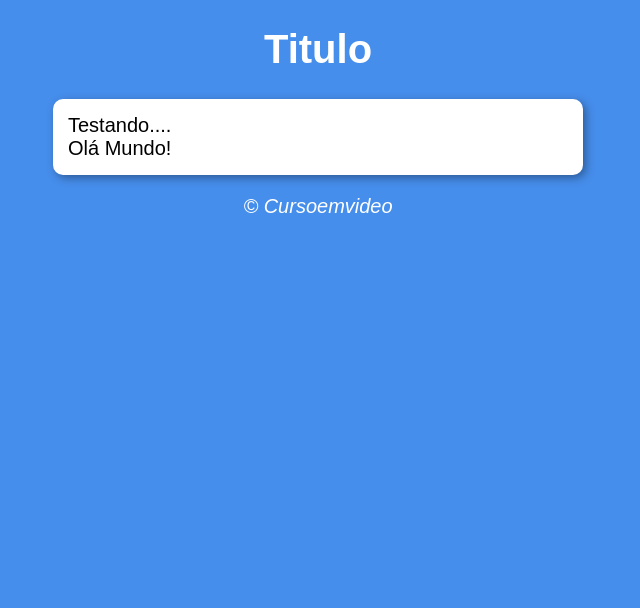
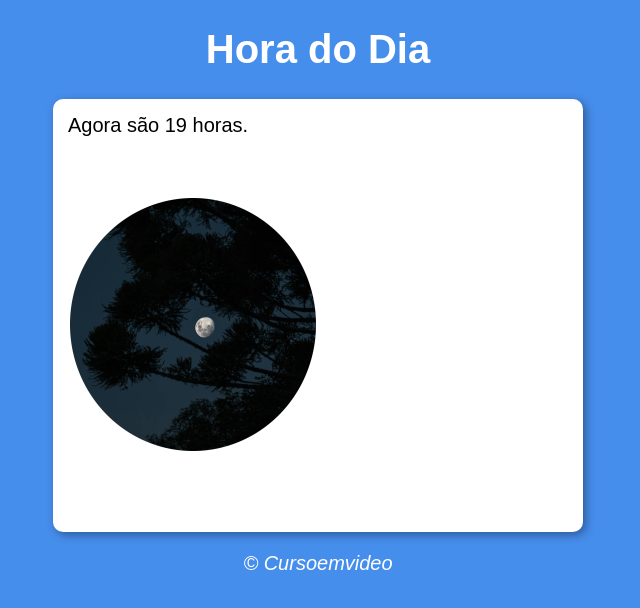
Before and after one commit to kennioliveira87/Java-Scripit, a plain HTML site: page Aula12/Ex014/Modelo01.html in a window 1280 px wide. Shown: the whole page, without its empty margins (322-962 px from the left). Drawn offline with Linux system fonts and the light colour scheme.

Commit message:
atualizei aula012

```diff
--- a/Aula12/Ex014/Modelo01.html
+++ b/Aula12/Ex014/Modelo01.html
@@ -3,21 +3,22 @@
 <head>
     <meta charset="UTF-8">
     <meta name="viewport" content="width=device-width, initial-scale=1.0">
-    <title>Modelo de Exercício</title>
+    <title>Hora do Dia</title>
     <link rel="stylesheet" href="estilo.css">
 </head>
-<body>
+<body onload="carregar()">
     <header>
-        <h1>Titulo</h1>
+        <h1>Hora do Dia</h1>
     </header>
 
     <section>
-        <div>
-            Testando....
+        <div id="msg">
+            Aqui vai aparecer a imagem
         </div>
 
-        <div>
-            Olá Mundo!
+        <div id="foto">
+            <img id="imagem" src="imagens/manha250p.png" alt="foto do dia">
+
         </div>
     </section>
 
--- a/Aula12/Ex014/script.js
+++ b/Aula12/Ex014/script.js
@@ -1 +1,17 @@
-alert('Olá Mundo!')
+function carregar() {
+    var msg = window.document.getElementById('msg')
+    var img = window.document.getElementById('imagem')
+    var data = new Date()
+    var hora = data.getHours()
+    msg.innerHTML = `Agora são ${hora} horas.`
+    if (hora >= 0 && hora < 12) {
+        // BOM DIA!
+        img.src = 'imagens/manha250p.png'
+    } else if (hora >= 12 && hora <= 18) {
+        // BOA TARDE!
+        img.src = 'imagens/tarde250p.png'
+    } else {
+        // BOA NOITE!
+        img.src = 'imagens/noite250p.png'
+    }
+}
```
Also changed, not shown: Aula12/Ex014/imagens/manha.jpg (added), Aula12/Ex014/imagens/manha250p.png (added), Aula12/Ex014/imagens/noite.jpg (added), Aula12/Ex014/imagens/noite250p.png (added), Aula12/Ex014/imagens/tarde.jpg (added), Aula12/Ex014/imagens/tarde250p.png (added), Aula12/Modelo01.html (added).
